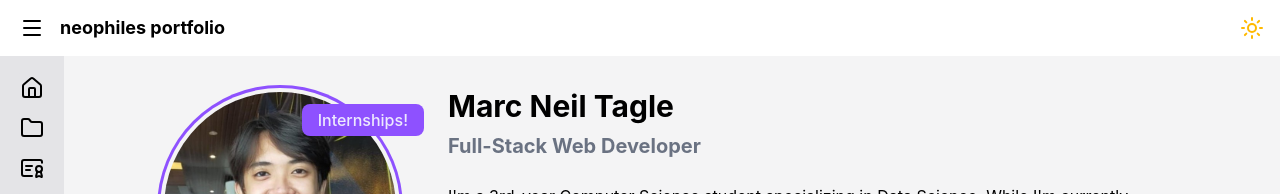
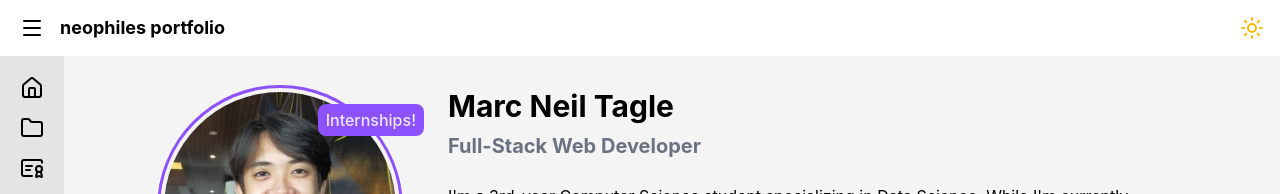
Before and after one commit to neophiles/portfolio, a React (Vite) app in the folder frontend/: page / in a window 1280 px wide. Shown: the top 194 px of the page. Built offline with nearby package versions, Linux system fonts and the light colour scheme.

Commit message:
refactor(components/common): reduce Tag padding

```diff
--- a/frontend/src/components/common/Tag.tsx
+++ b/frontend/src/components/common/Tag.tsx
@@ -7,7 +7,7 @@ export default function Tag({
 }: Props) {
   return (
     <div className={cn(
-      "px-4 py-1 rounded-lg",
+      "px-2 py-1 rounded-lg",
       className
     )}>
       {children}
```
